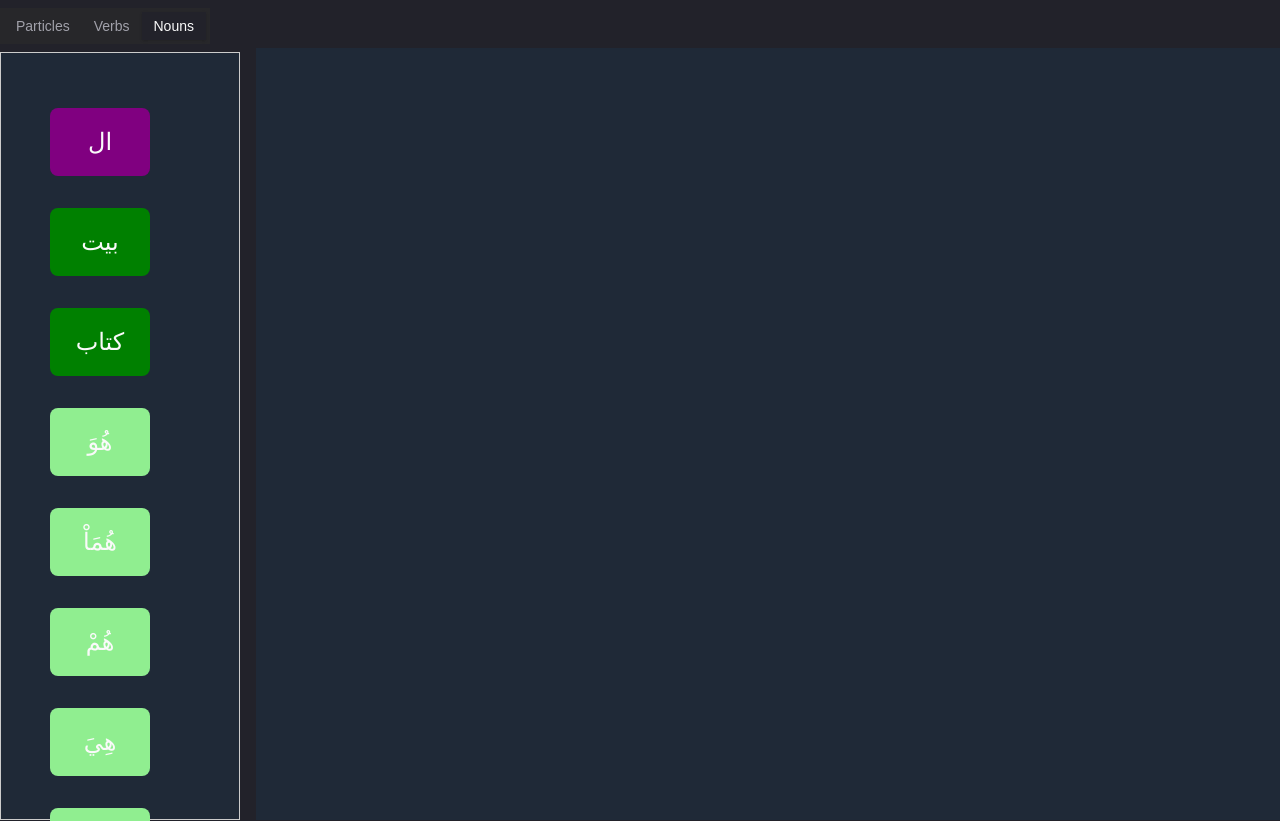
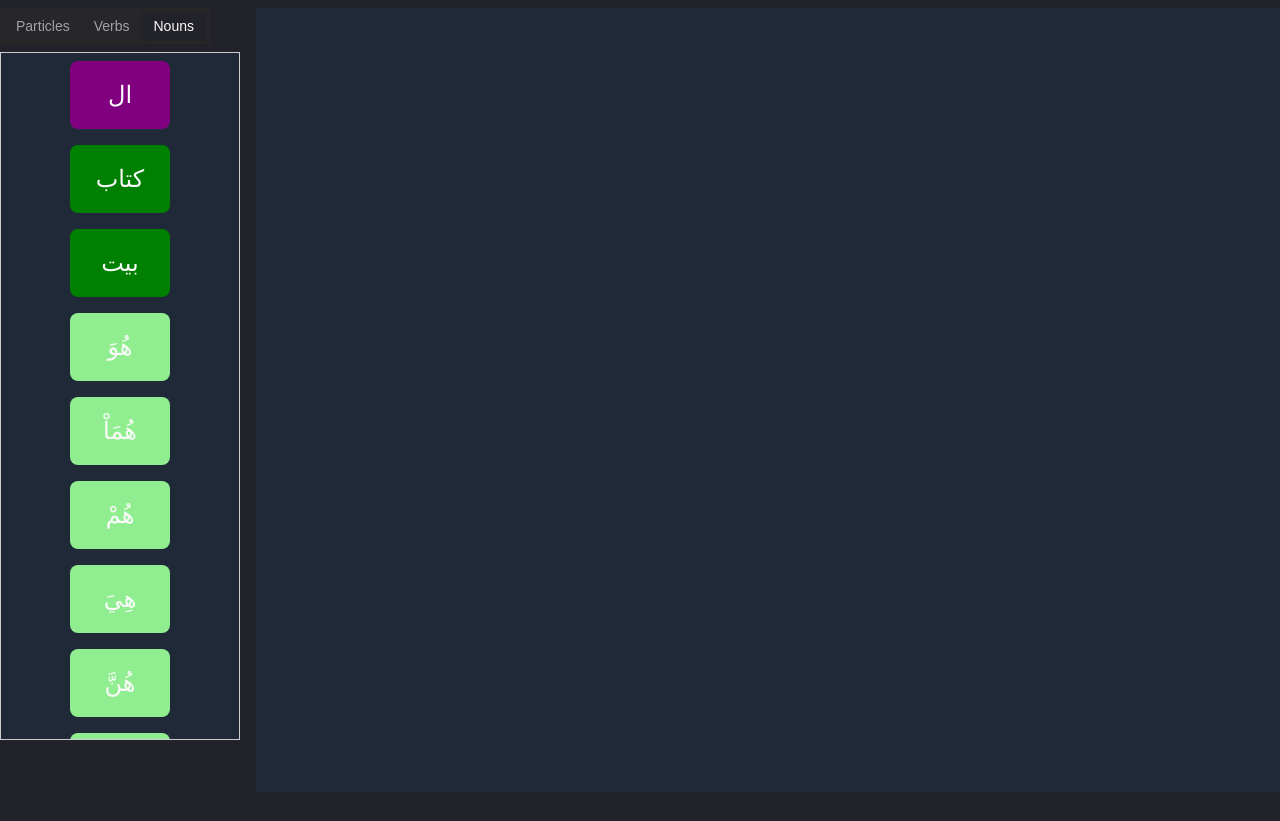
Before and after one commit to Javas01/Arabic-POC, a Next.js app: page / in a window 1280 px wide. Shown: the top 821 px of the page. After the commit the page ends 800 px from the top, so only its background shows below. Built offline with nearby package versions, Linux system fonts and the light colour scheme.

Commit message:
fixed stylistic issue (maybe broke something)

```diff
--- a/src/app/Canvas.tsx
+++ b/src/app/Canvas.tsx
@@ -15,7 +15,7 @@ const Canvas = ({ children }: CanvasProps) => {
       ref={(node) => {
         setNodeRef(node);
       }}
-      className="relative w-4/5 h-100vh mt-10 z-10"
+      className="relative w-4/5 h-100vh z-10"
       style={{
         // highlight the drop area
         background:
--- a/src/app/WordBlock.tsx
+++ b/src/app/WordBlock.tsx
@@ -9,10 +9,12 @@ type WordBlockProps = {
   word: WordNode;
   id: string;
   onRightClick?: () => void;
+  styleOverride?: React.CSSProperties;
 };
 
 const WordBlock = (props: WordBlockProps) => {
   const id = props.id;
+  const styleOverride = props.styleOverride;
   const { color, position } = props.word;
   const {
     attributes,
@@ -43,7 +45,10 @@ const WordBlock = (props: WordBlockProps) => {
         setDraggableNodeRef(node);
         setDroppableNodeRef(node);
       }}
-      style={style}
+      style={{
+        ...style,
+        ...styleOverride
+      }}
       {...listeners}
       {...attributes}
     >
--- a/src/app/WordCategoryTab.tsx
+++ b/src/app/WordCategoryTab.tsx
@@ -23,13 +23,15 @@ const WordCategoryTab = React.memo(
         }}
         value={category}
         style={{
-          height: "calc(100vh - 2rem)",
+          height: "calc(90vh - 2rem)",
           width: "15rem",
           overflowY: "auto",
           overflowX: "hidden",
           scrollbarWidth: "none",
           border: "1px solid #ccc",
-          // highlight the drop area?
+          display: "flex",
+          flexDirection: "column",
+          alignItems: "center",
           background:
             (over?.id as string)?.split("-")[0] === "wordtab"
               ? "rgb(55 65 81 / var(--tw-bg-opacity, 1))" // Dark gray for dark mode
--- a/src/app/WordTabs.tsx
+++ b/src/app/WordTabs.tsx
@@ -1,5 +1,5 @@
 "use client";
-import { Tabs, TabsList, TabsTrigger } from "@/components/ui/tabs";
+import { Tabs, TabsContent, TabsList, TabsTrigger } from "@/components/ui/tabs";
 import React from "react";
 import { WORDS_DATA } from "./fakeData";
 import { Categories } from "./types";
@@ -13,13 +13,14 @@ const WordCategoryTab = dynamic(() => import("./WordCategoryTab"), {
 
 const WordTabs = () => {
   return (
-    <Tabs defaultValue="noun" className="w-1/5 relative top-0 left-0">
+    <Tabs defaultValue="noun" className="w-1/5 relative">
       <TabsList>
         <TabsTrigger value="particle">Particles</TabsTrigger>
         <TabsTrigger value="verb">Verbs</TabsTrigger>
         <TabsTrigger value="noun">Nouns</TabsTrigger>
       </TabsList>
       {Object.values(Categories).map((category) => (
+        <TabsContent key={category} value={category}>
           <WordCategoryTab category={category} key={category}>
             {WORDS_DATA.filter(
               (word) =>
@@ -31,13 +32,24 @@ const WordTabs = () => {
                 {word.parts.length > 0 ? (
                   <PartsTooltip word={word} />
                 ) : (
-                <WordBlock word={word} id={word.base + Date.now()}>
+                  <WordBlock
+                    word={word}
+                    id={word.base + Date.now()}
+                    styleOverride={{
+                      position: "relative",
+                      left: "unset",
+                      top: "unset",
+                      width: "100px",
+                      margin: "0.5rem 0"
+                    }}
+                  >
                     {word.base}
                   </WordBlock>
                 )}
               </div>
             ))}
           </WordCategoryTab>
+        </TabsContent>
       ))}
     </Tabs>
   );
--- a/src/app/fakeData.ts
+++ b/src/app/fakeData.ts
@@ -33,13 +33,24 @@ const verbSpreadObj = {
 
 export const WORDS_DATA = [
   {
+    ...definiteSpreadObj,
+    base: "ال",
+    isOnCanvas: false,
+    english: ["The"],
+    position: {
+      x: 0,
+      y: 0
+    },
+    id: "ال"
+  },
+  {
     ...nounSpreadObj,
     base: "كتاب",
     isOnCanvas: false,
     english: ["Book"],
     position: {
-      x: 50,
-      y: 300
+      x: 0,
+      y: 0
     },
     id: "كتاب"
   },
@@ -49,8 +60,8 @@ export const WORDS_DATA = [
     isOnCanvas: false,
     english: ["House"],
     position: {
-      x: 50,
-      y: 200
+      x: 0,
+      y: 0
     },
     id: "بيت"
   },
@@ -67,8 +78,8 @@ export const WORDS_DATA = [
       special: "هِ"
     },
     position: {
-      x: 50,
-      y: 400
+      x: 0,
+      y: 0
     },
     id: "هُوَ"
   },
@@ -84,8 +95,8 @@ export const WORDS_DATA = [
       special: "هِمَاْ"
     },
     position: {
-      x: 50,
-      y: 500
+      x: 0,
+      y: 0
     },
     id: "هُمَاْ"
   },
@@ -101,8 +112,8 @@ export const WORDS_DATA = [
       special: "هِمْ"
     },
     position: {
-      x: 50,
-      y: 600
+      x: 0,
+      y: 0
     },
     id: "هُمْ"
   },
@@ -117,8 +128,8 @@ export const WORDS_DATA = [
       genitive: "هَا"
     },
     position: {
-      x: 50,
-      y: 700
+      x: 0,
+      y: 0
     },
     id: "هِيَ"
   },
@@ -134,8 +145,8 @@ export const WORDS_DATA = [
       special: "هِنَّ"
     },
     position: {
-      x: 50,
-      y: 800
+      x: 0,
+      y: 0
     },
     id: "هُنَّ"
   },
@@ -150,8 +161,8 @@ export const WORDS_DATA = [
       genitive: "كَ"
     },
     position: {
-      x: 50,
-      y: 900
+      x: 0,
+      y: 0
     },
     id: "أَنْتَ"
   },
@@ -166,8 +177,8 @@ export const WORDS_DATA = [
       genitive: "كُمَاْ"
     },
     position: {
-      x: 50,
-      y: 1000
+      x: 0,
+      y: 0
     },
     id: "أَنْتُمَاْ"
   },
@@ -182,8 +193,8 @@ export const WORDS_DATA = [
       genitive: "كُمْ"
     },
     position: {
-      x: 50,
-      y: 1100
+      x: 0,
+      y: 0
     },
     id: "أَنْتُمْ"
   },
@@ -198,8 +209,8 @@ export const WORDS_DATA = [
       genitive: "كِ"
     },
     position: {
-      x: 50,
-      y: 1200
+      x: 0,
+      y: 0
     },
     id: "أَنْتِ"
   },
@@ -214,8 +225,8 @@ export const WORDS_DATA = [
       genitive: "كُنَّ"
     },
     position: {
-      x: 50,
-      y: 1300
+      x: 0,
+      y: 0
     },
     id: "أَنْتُنَّ"
   },
@@ -230,8 +241,8 @@ export const WORDS_DATA = [
       genitive: "يْ"
     },
     position: {
-      x: 50,
-      y: 1400
+      x: 0,
+      y: 0
     },
     id: "أَنَاْ"
   },
@@ -246,8 +257,8 @@ export const WORDS_DATA = [
       genitive: "نَاْ"
     },
     position: {
-      x: 50,
-      y: 1500
+      x: 0,
+      y: 0
     },
     id: "نَحْنُ"
   },
@@ -258,8 +269,8 @@ export const WORDS_DATA = [
     english: ["In"],
     effects: ["genitive"],
     position: {
-      x: 50,
-      y: 100
+      x: 0,
+      y: 0
     },
     id: "فيْ"
   },
@@ -270,8 +281,8 @@ export const WORDS_DATA = [
     english: ["On"],
     effects: ["genitive"],
     position: {
-      x: 50,
-      y: 200
+      x: 0,
+      y: 0
     },
     id: "علىْ"
   },
@@ -282,8 +293,8 @@ export const WORDS_DATA = [
     english: ["From"],
     effects: ["genitive"],
     position: {
-      x: 50,
-      y: 300
+      x: 0,
+      y: 0
     },
     id: "مِنْ"
   },
@@ -294,8 +305,8 @@ export const WORDS_DATA = [
     english: ["Certainly"],
     effects: ["accusative"],
     position: {
-      x: 50,
-      y: 400
+      x: 0,
+      y: 0
     },
     id: "إنَّ"
   },
@@ -306,8 +317,8 @@ export const WORDS_DATA = [
     english: ["And", "By"],
     effects: ["nominative", "genitive"],
     position: {
-      x: 50,
-      y: 500
+      x: 0,
+      y: 0
     },
     id: "وَ"
   },
@@ -318,8 +329,8 @@ export const WORDS_DATA = [
     english: ["Perhaps"],
     effects: ["accusative"],
     position: {
-      x: 50,
-      y: 600
+      x: 0,
+      y: 0
     },
     id: "لَيْسَ"
   },
@@ -331,8 +342,8 @@ export const WORDS_DATA = [
     effects: ["genitive"],
     special: "لَ",
     position: {
-      x: 50,
-      y: 700
+      x: 0,
+      y: 0
     },
     id: "لِ"
   },
@@ -343,8 +354,8 @@ export const WORDS_DATA = [
     english: ["With"],
     effects: ["genitive"],
     position: {
-      x: 50,
-      y: 800
+      x: 0,
+      y: 0
     },
     id: "بِ"
   },
@@ -355,8 +366,8 @@ export const WORDS_DATA = [
     english: ["About"],
     effects: ["genitive"],
     position: {
-      x: 50,
-      y: 900
+      x: 0,
+      y: 0
     },
     id: "عَنْ"
   },
@@ -367,21 +378,10 @@ export const WORDS_DATA = [
     english: ["With"],
     effects: ["genitive"],
     position: {
-      x: 50,
-      y: 1000
+      x: 0,
+      y: 0
     },
     id: "مَعَ"
-  },
-  {
-    ...definiteSpreadObj,
-    base: "ال",
-    isOnCanvas: false,
-    english: ["The"],
-    position: {
-      x: 50,
-      y: 100
-    },
-    id: "ال"
   },
   {
     ...verbSpreadObj,
@@ -389,8 +389,8 @@ export const WORDS_DATA = [
     isOnCanvas: false,
     english: ["Went"],
     position: {
-      x: 50,
-      y: 100
+      x: 0,
+      y: 0
     },
     id: "ذهب"
   },
@@ -400,8 +400,8 @@ export const WORDS_DATA = [
     isOnCanvas: false,
     english: ["Read"],
     position: {
-      x: 50,
-      y: 200
+      x: 0,
+      y: 0
     },
     id: "قرأ"
   }
--- a/src/app/page.tsx
+++ b/src/app/page.tsx
@@ -3,7 +3,7 @@
 import React from "react";
 import { Toaster } from "@/components/ui/toaster";
 import { useToast } from "@/hooks/use-toast";
-import { DndContext, DragEndEvent } from "@dnd-kit/core";
+import { DndContext, DragEndEvent, DragOverlay } from "@dnd-kit/core";
 import { useState } from "react";
 import { Categories, WordNode } from "./types";
 import { canMerge } from "./canMerge";
@@ -33,7 +33,7 @@ export default function Home() {
 
   function handleDragEnd(event: DragEndEvent) {
     const { over, active, delta } = event;
-    const draggedWord = active.data.current as WordNode;
+    let draggedWord = active.data.current as WordNode;
     const droppedWord = over?.data.current as WordNode;
 
     if (over && (over.id as string).split("-")[0] === "wordtab") {
@@ -60,23 +60,26 @@ export default function Home() {
           )
         );
       } else {
+        if (!activeWord) return;
         // Add the dragged word to the canvas
         setCanvasWords((oldWords) =>
           oldWords.concat({
-            ...draggedWord,
+            ...activeWord,
             position: {
-              x: draggedWord.position.x + delta.x,
-              y: draggedWord.position.y + delta.y
+              x: activeWord.position.x + delta.x - 400,
+              y: activeWord.position.y + delta.y - 150
             },
-            id: draggedWord.base + Date.now(),
+            id: activeWord.base + Date.now(),
             isOnCanvas: true
           })
         );
+        setactiveWord(null);
       }
       return;
     }
 
     if (droppedWord?.isOnCanvas) {
+      if (activeWord) draggedWord = activeWord;
       if (droppedWord.id === draggedWord.id) return;
       // Attempt to merge the dragged word with the word it was dropped on
       if (
@@ -101,6 +104,7 @@ export default function Home() {
               }
             })
         );
+        setactiveWord(null);
         return;
       }
 
@@ -118,6 +122,7 @@ export default function Home() {
         canvasWords
       );
       setCanvasWords(newWords);
+      setactiveWord(null);
     }
   }
 
@@ -133,8 +138,7 @@ export default function Home() {
     setCanvasWords(newWords);
   }
 
-  const str = "مِنْ";
-  console.log("Test", str.split(""));
+  const [activeWord, setactiveWord] = useState<WordNode | null>(null);
 
   return (
     <TooltipProvider delayDuration={0}>
@@ -149,7 +153,19 @@ export default function Home() {
             onChoice={handlePopoverChoice}
           />
         )}
-        <DndContext onDragEnd={handleDragEnd}>
+        <DndContext
+          onDragStart={({ active, activatorEvent }) => {
+            if ((activatorEvent as MouseEvent).screenX < 200)
+              setactiveWord({
+                ...(active.data.current as WordNode),
+                position: {
+                  x: (activatorEvent as MouseEvent).screenX,
+                  y: (activatorEvent as MouseEvent).screenY
+                }
+              });
+          }}
+          onDragEnd={handleDragEnd}
+        >
           <WordTabs />
           <Canvas>
             {canvasWords.map((word) => (
@@ -183,6 +199,23 @@ export default function Home() {
               </div>
             ))}
           </Canvas>
+          <DragOverlay>
+            {activeWord && (
+              <WordBlock
+                styleOverride={{
+                  position: "fixed",
+                  transform: "none",
+                  left: "unset",
+                  top: "unset",
+                  zIndex: 999
+                }}
+                word={activeWord}
+                id="active-word"
+              >
+                {activeWord.base}
+              </WordBlock>
+            )}
+          </DragOverlay>
         </DndContext>
         <Toaster />
       </main>
```
Lines whose indentation alone changed are shown as unchanged.
